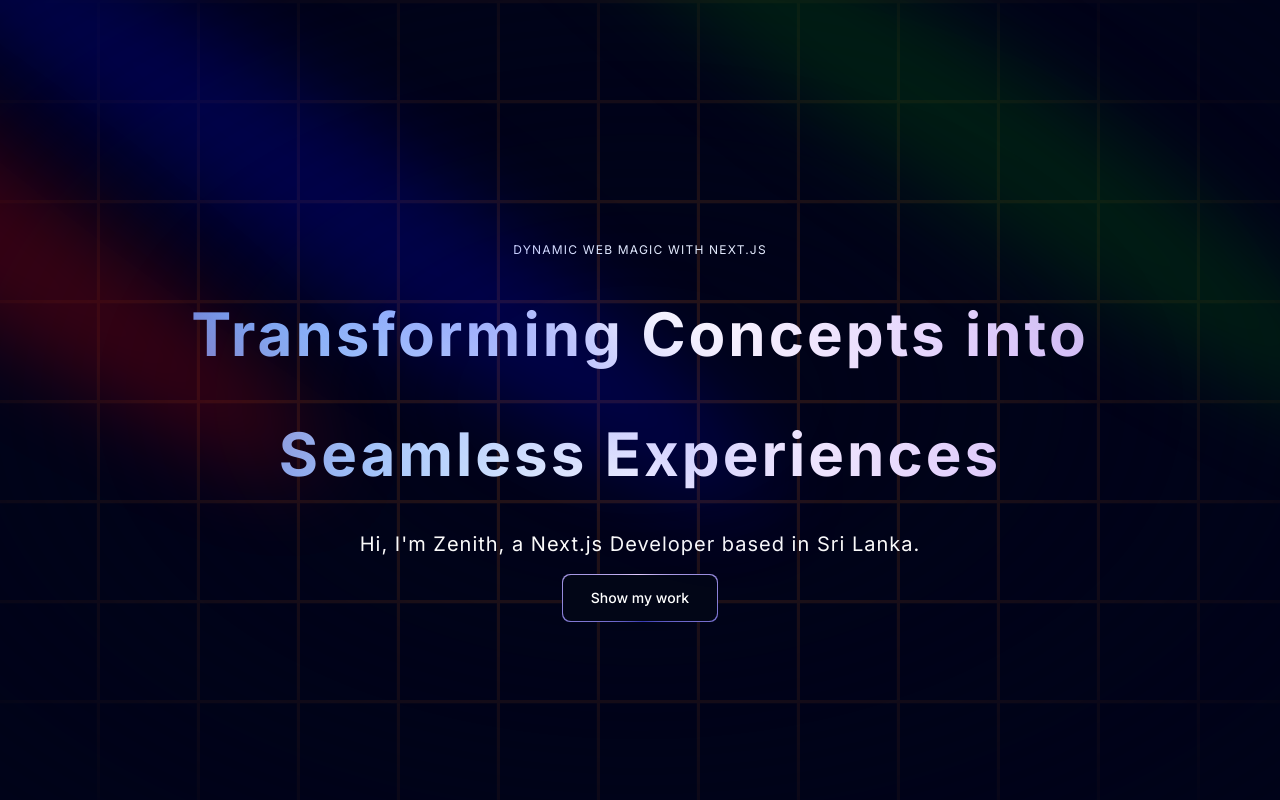
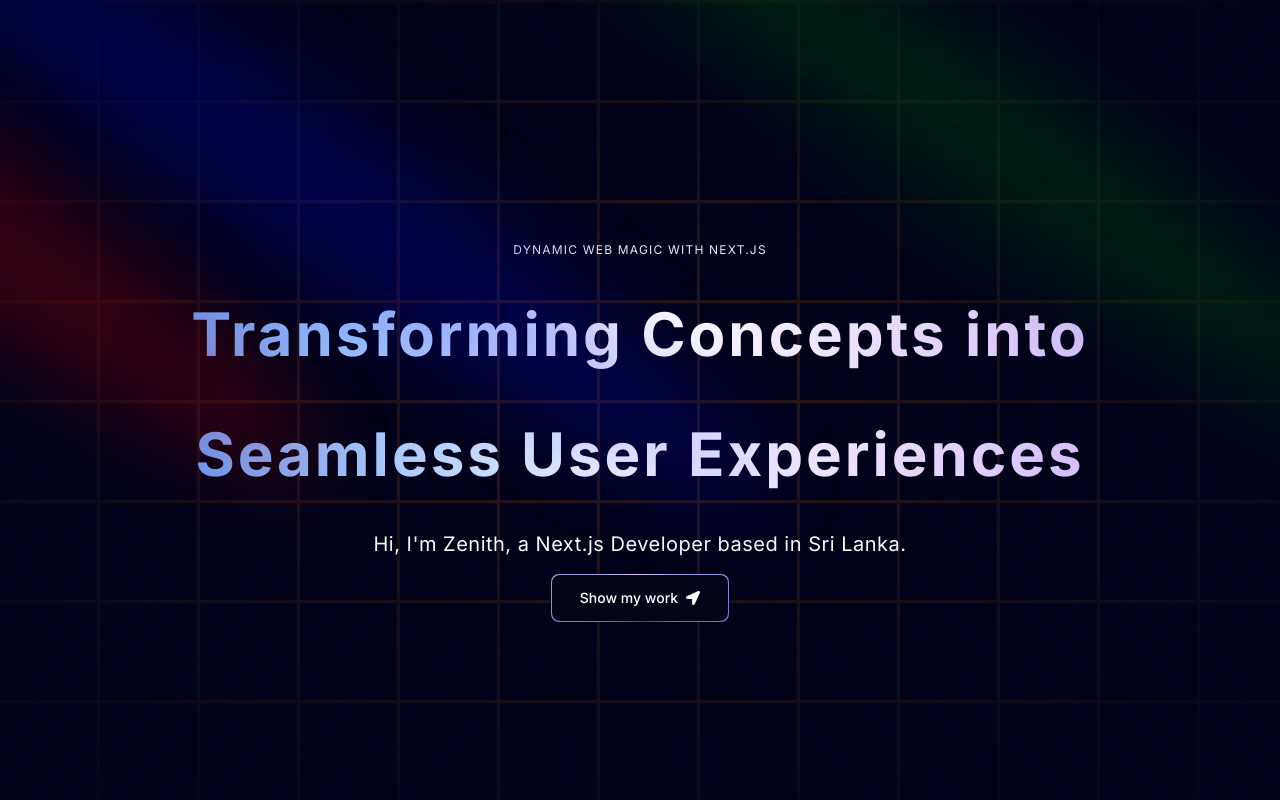
Before and after one commit to Zenith1997/portfolio, a Next.js app: page / in a window 1280 px wide. Built offline with nearby package versions, Linux system fonts and the light colour scheme.

Commit message:
Text properties fixed

```diff
--- a/components/Hero.tsx
+++ b/components/Hero.tsx
@@ -1,47 +1,51 @@
 import React from "react";
 import { Spotlight } from "./ui/Spotlight";
-import {TextGenerateEffect} from './ui/text-generate-effect';
+import { TextGenerateEffect } from "./ui/text-generate-effect";
 import { MagicButton } from "./ui/MagicButton";
+import { FaLocationArrow } from "react-icons/fa";
 
 const Hero = () => {
   return (
     <div className="pb-20 pt-36">
-
       <div>
         <Spotlight
           className="-top-40 -left-10 md:-left-32 md:top-20 h-screen"
           fill="red"
         />
-          <Spotlight
-            className="h-screen w-[50vw] top-10 left-3/4"
-            fill="green"
-          />
+        <Spotlight className="h-screen w-[50vw] top-10 left-3/4" fill="green" />
         <Spotlight className="left-80 top-28 h-screen w-[50vw]" fill="blue" />
       </div>
 
-
       <div className=" absolute top-0 left-0 h-screen w-full dark:bg-black-100 bg-white  dark:bg-grid-orange-500/[0.15] bg-grid-black/[0.1] flex items-center justify-center">
-        <div className="absolute pointer-events-none inset-0 flex items-center justify-center dark:bg-black-100 bg-white [mask-image:radial-gradient(ellipse_at_center,transparent_20%,black)]"/>
+        <div className="absolute pointer-events-none inset-0 flex items-center justify-center dark:bg-black-100 bg-white [mask-image:radial-gradient(ellipse_at_center,transparent_20%,black)]" />
       </div>
       <div className="relative flex justify-center my-20">
         <div className="max-w-[89vw] h-screen flex justify-center flex-col items-center p">
+          <h2 className="uppercase tracking-widest text-xs text-center md:max-w-2xl lg:max-w-[60vw]  text-blue-100 max-w-80">
+            {" "}
+            Dynamic web magic with Next.js
+          </h2>
 
-          <h2 className = "uppercase tracking-widest text-xs text-center md:max-w-2xl lg:max-w-[60vw]  text-blue-100 max-w-80"> Dynamic web magic with Next.js</h2>
-
-
-      <TextGenerateEffect duration={2} filter={false} title={"Transforming Concepts into Seamless Experiences"} className="text-center text-[40px] sm:text-sm md:text-5xl lg:text-6xl"/>
-      <p className="text-center md:tracking-wider my-4 text-sm md:text-lg lg:text-xl">
-
-        Hi, I&apos;m Zenith, a Next.js Developer based in Sri Lanka.</p>
-
-      <MagicButton title ="Show my work" icon={""} otherClasses="" position="" handleClick={()=>{}}></MagicButton>
+          <TextGenerateEffect
+            duration={2}
+            filter={false}
+            title={"Transforming Concepts into Seamless User Experiences"}
+            className="text-center text-[40px] sm:text-xl sm:tracking-tighter lg:leading-none md:text-5xl lg:text-6xl sm:leading-none"
+          />
+          <p className="text-center md:tracking-wide my-4 text-xs md:text-lg lg:text-xl">
+            Hi, I&apos;m Zenith, a Next.js Developer based in Sri Lanka.
+          </p>
+          <a title=".." href="#/about">
+            <MagicButton
+              title="Show my work"
+              icon={<FaLocationArrow />}
+              otherClasses=""
+              position={"right"}
+              handleClick={() => {}}
+            ></MagicButton>
+          </a>
         </div>
-
-
       </div>
-
-
-
     </div>
   );
 };
```
Lines whose indentation alone changed are shown as unchanged.
